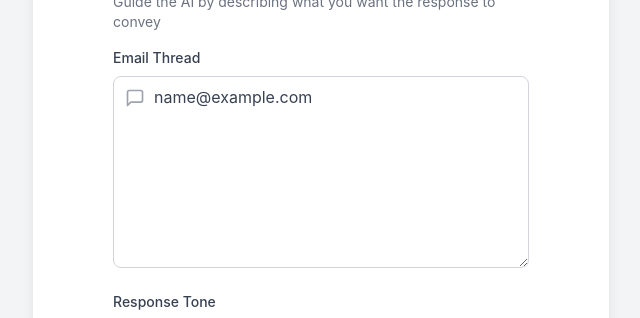
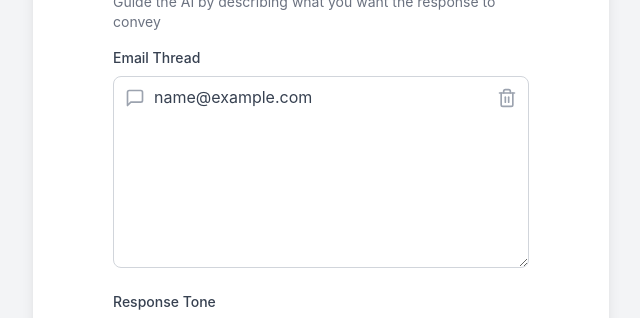
Before and after one commit to eaksquad/llamamail, a React (Vite) app: page / in a window 1280 px wide. Both pictures are taken after typing "Sample", "name@example.com" into the empty fields and a click on the button "Generate Response". Shown: the part 400-718 px from the top of the page, without its empty margins (319-959 px from the left). Built offline with nearby package versions, Linux system fonts and the light colour scheme; no server answers.

Commit message:
Fixed issue with clear email thread
Accidentally removed the functionality and icon from the input field.

```diff
--- a/src/components/EmailThread.tsx
+++ b/src/components/EmailThread.tsx
@@ -1,4 +1,4 @@
-import { MessageSquare } from 'lucide-react'
+import { MessageSquare, Trash2 } from 'lucide-react'
 
 interface EmailThreadProps {
   emailThread: string
@@ -6,6 +6,10 @@ interface EmailThreadProps {
 }
 
 export function EmailThread({ emailThread, setEmailThread }: EmailThreadProps) {
+  const handleClearEmailThread = () => {
+    setEmailThread('');
+  }
+
   return (
     <div className="w-full">
       <label className="block text-sm font-medium text-gray-700 mb-2">
@@ -13,8 +17,18 @@ export function EmailThread({ emailThread, setEmailThread }: EmailThreadProps) {
       </label>
       <div className="relative">
         <MessageSquare className="absolute top-3 left-3 w-5 h-5 text-gray-400" />
+        {emailThread && (
+          <button
+            type="button"
+            onClick={handleClearEmailThread}
+            className="absolute top-3 right-3 text-gray-400 hover:text-gray-600"
+            aria-label="Clear email thread"
+          >
+            <Trash2 className="w-5 h-5" />
+          </button>
+        )}
         <textarea
-          className="w-full h-48 pl-10 pr-4 py-2 border border-gray-300 rounded-lg focus:ring-2 focus:ring-blue-500 focus:border-blue-500"
+          className="w-full h-48 pl-10 pr-10 py-2 border border-gray-300 rounded-lg focus:ring-2 focus:ring-blue-500 focus:border-blue-500"
           placeholder="Paste your email thread here..."
           value={emailThread}
           onChange={(e) => setEmailThread(e.target.value)}
```
